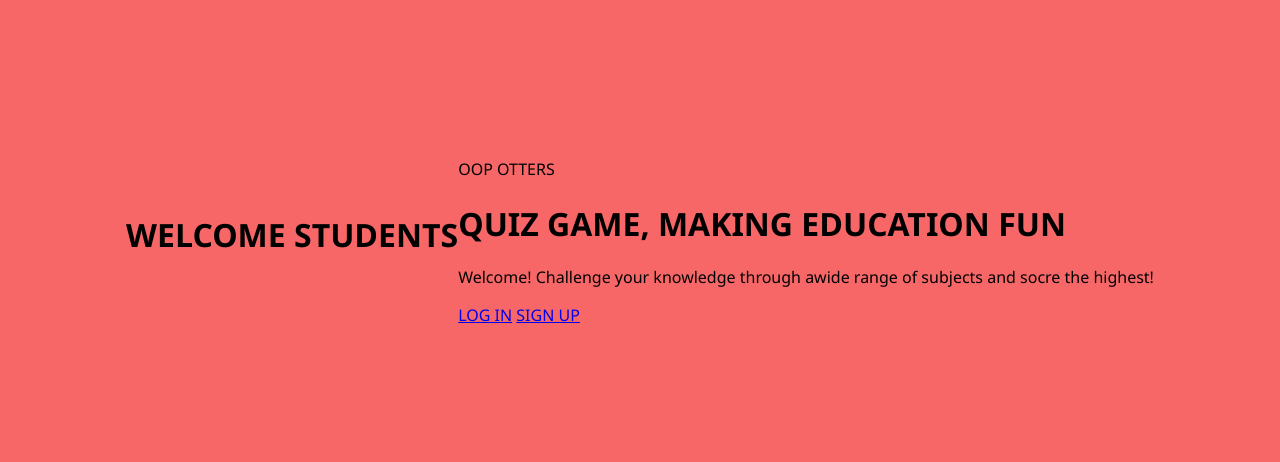
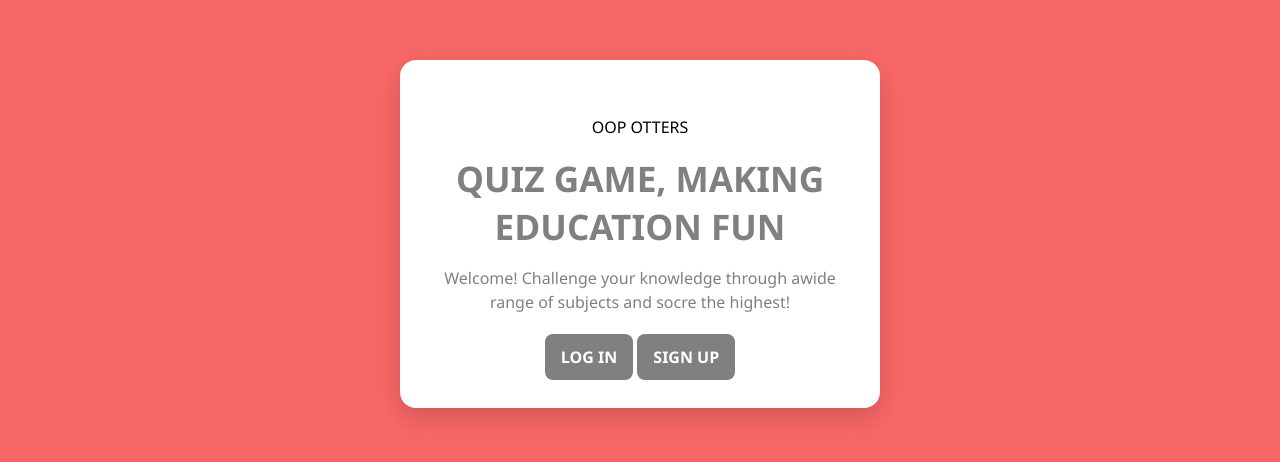
Before and after one commit to jaydendavis746-debug/project-alpha-oop-otters-game-frontend, a plain HTML site: page index.html in a window 1280 px wide. Shown: the part 166-628 px from the top of the page. Drawn offline with Linux system fonts and the light colour scheme.

Commit message:
Added styling to the index page

```diff
--- a/Styling/index.css
+++ b/Styling/index.css
@@ -7,3 +7,63 @@
     justify-content: center;
     font-family: 'Segoe UI', Tahoma, Geneva, Verdana, sans-serif;
 }
+
+.welcome-card {
+    background: white ;
+    padding: 2.5rem;
+    border-radius: 16px;
+    box-shadow: 0 10px 25px rgba(0, 0, 0, 0.15);
+    text-align: center;
+    max-width: 400px;
+    width: 90%;
+}
+
+.group-title{
+    text-transform: uppercase;
+    font-size: 0.85rem;
+    letter-spacing: 1.5px;
+    color: #888;
+    margin-bottom: 0.5rem;
+    font-weight: 600;
+}
+
+h1 {
+    margin: 0 0 1rem;
+    color: grey;
+    font-size: 2.2rem;
+}
+
+.description {
+    color: grey;
+    line-height: 1.5;
+    margin-bottom: 2rem;
+}
+
+.button-group {
+    display: flex;
+    gap: 1rem;
+    justify-content: center;
+}
+
+.btn {
+    flex: 1;
+    padding: 0.75rem 1rem;
+    border-radius: 8px;
+    text-decoration: none;
+    font-weight: bold;
+    transition: transform 0.2s, background-color 0.2s;
+}
+
+btn:hover {
+    transform: translateY(-2px)
+}
+
+.btn-primary {
+    background-color: grey;
+    color: white;
+}
+
+.btn-secondary {
+    background-color: grey;
+    color: white
+}
--- a/index.html
+++ b/index.html
@@ -7,7 +7,6 @@
     <title>Quiz Game</title>
 </head>
 <body>
-    <h1>WELCOME STUDENTS</h1>
     <main class="welcome-card">
         <p class="group-name">OOP OTTERS</p>
         <h1>QUIZ GAME, MAKING EDUCATION FUN</h1>
```
